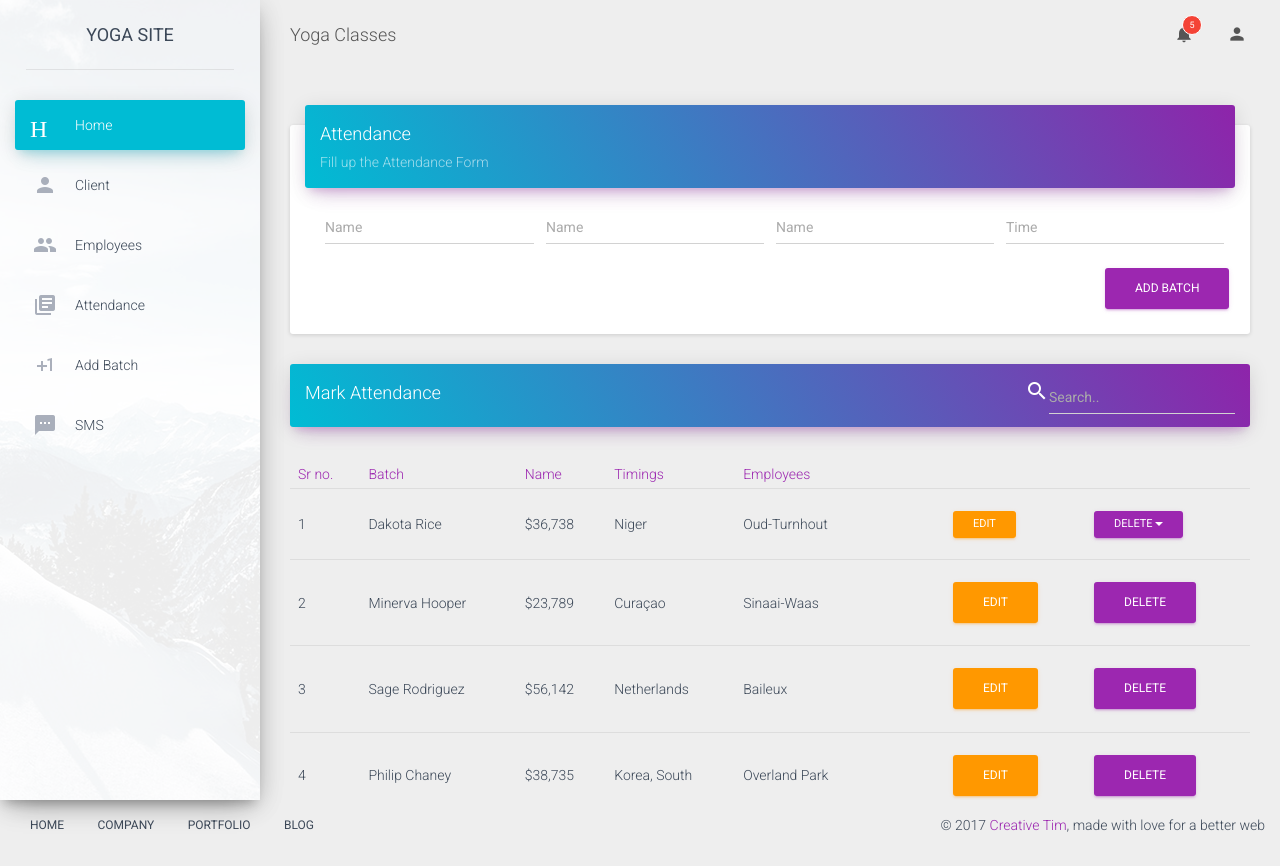
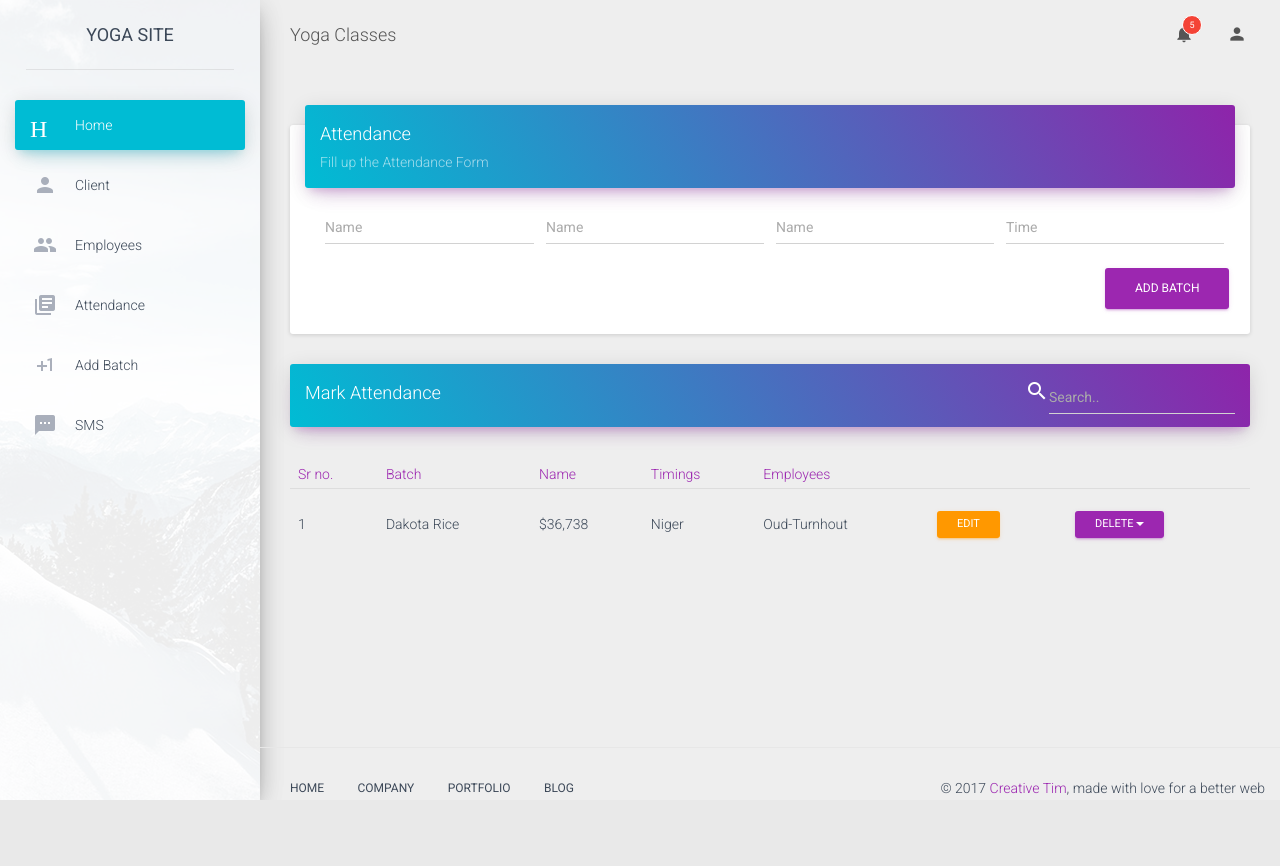
Before and after one commit to NTRsolutions/yogaProject, a PHP site: page /yogaProject/attendance.php in a window 1280 px wide. After the commit the page ends 800 px from the top, so only its background shows below. Run offline with PHP 8.4, Linux system fonts and the light colour scheme; some libraries are stand-ins or nearby versions.

Commit message:
attendance

```diff
--- a/add_batch.php
+++ b/add_batch.php
@@ -17,7 +17,8 @@ $batch_view = $batch->batch_view;
 
     #myInput{
         width:20%;
-        float:right
+        float:right;
+         color:white;
     }
 
     .form-group{
@@ -141,8 +142,7 @@ $result = $conn->query($sql);
 	                                        	<td><?php echo $value->batch_name; ?></td>
 	                                        	<td><?php echo $value->batch_timing; ?></td>
 
-                                                <td><button class="btn btn-sm btn-warning">Edit</button></td>
-
+                                                <td><a href="edit_batch.php" class="btn btn-sm btn-warning">Edit</a></td>
                                                 <td>     <div class="dropdown">
                                                     <button class="btn btn-sm btn-primary dropdown-toggle" type="button" data-toggle="dropdown">Delete
                                                         <span class="caret"></span></button>
--- a/attendance.php
+++ b/attendance.php
@@ -3,7 +3,8 @@
 
     #myInput{
         width:20%;
-        float:right
+        float:right;
+         color:white;
     }
 
     .form-group{
@@ -107,9 +108,7 @@
 	                                        	<td>$36,738</td>
 	                                        	<td>Niger</td>
 	                                        	<td>Oud-Turnhout</td>
-
-                                                  <td><button class="btn btn-sm btn-warning">Edit</button></td>
-
+                                                <td><a href="edit_attendance.php" class="btn btn-sm btn-warning">Edit</a></td>
                                                 <td>     <div class="dropdown">
                                                     <button class="btn btn-sm btn-primary dropdown-toggle" type="button" data-toggle="dropdown">Delete
                                                         <span class="caret"></span></button>
@@ -120,79 +119,17 @@
                                                     </div>
                                                 </td>
                                             </tr>
-	                                        <tr>
-	                                        	<td>2</td>
-	                                        	<td>Minerva Hooper</td>
-	                                        	<td>$23,789</td>
-	                                        	<td>Curaçao</td>
-	                                        	<td>Sinaai-Waas</td>
-
-                                                  <td><button class="btn btn-warning">Edit</button></td>
-
-                                              <td><button class="btn btn-primary">Delete</button></td>
-
-	                                        </tr>
-	                                        <tr>
-	                                        	<td>3</td>
-	                                        	<td>Sage Rodriguez</td>
-	                                        	<td>$56,142</td>
-	                                        	<td>Netherlands</td>
-	                                        	<td>Baileux</td>
-                                                  <td><button class="btn btn-warning">Edit</button></td>
-
-                                              <td><button class="btn btn-primary">Delete</button></td>
-
-	                                        </tr>
-	                                        <tr>
-	                                        	<td>4</td>
-	                                        	<td>Philip Chaney</td>
-	                                        	<td>$38,735</td>
-	                                        	<td>Korea, South</td>
-	                                        	<td>Overland Park</td>
-                                                  <td><button class="btn btn-warning">Edit</button></td>
-
-                                              <td><button class="btn btn-primary">Delete</button></td>
-
-	                                        </tr>
-	                                        <tr>
-	                                        	<td>5</td>
-	                                        	<td>Doris Greene</td>
-	                                        	<td>$63,542</td>
-	                                        	<td>Malawi</td>
-	                                        	<td>Feldkirchen in Kärnten</td>
-                                                  <td><button class="btn btn-warning">Edit</button></td>
-
-                                              <td><button class="btn btn-primary">Delete</button></td>
-
-	                                        </tr>
-	                                        <tr>
-	                                        	<td>6</td>
-	                                        	<td>Mason Porter</td>
-	                                        	<td>$78,615</td>
-	                                        	<td>Chile</td>
-	                                        	<td>Gloucester</td>
-                                                  <td><button class="btn btn-warning">Edit</button></td>
-
-                                              <td><button class="btn btn-primary">Delete</button></td>
-
-	                                        </tr>
                                         </tbody>
                                     </table>
-
 
 
 	                        </div>
                         </div>
                     </div>
 
-
-
-
-
-
          </div>
     </div>
-	        </div>
+
 
 
 
--- a/client.php
+++ b/client.php
@@ -16,6 +16,8 @@
 
         float:right;
     }
+
+
 
 </style>
 
@@ -83,7 +85,7 @@ $client_view = $client->client_view;
                     </div>
                     <div class="card-footer">
                         <div class="stats">
-                            <i class="material-icons">plus_one</i> Add Performance
+                            <i class="material-icons">plus_one</i> Add Payment
                         </div>
                     </div>
                 </div>
--- a/employee.php
+++ b/employee.php
@@ -86,7 +86,7 @@ $employee_view = $employe->employee_view;
 								</div>
 								<div class="card-footer">
 									<div class="stats">
-										<i class="material-icons">plus_one</i> Add Performance
+										<i class="material-icons">plus_one</i> Add Payment
 									</div>
 								</div>
 							</div>
@@ -149,7 +149,7 @@ $employee_view = $employe->employee_view;
 
                </div>
 </div>
-	        </div>
+
 
 
 
```
Also changed, not shown: edit_attendance.php (added, +79 -0 lines), edit_batch.php (added, +62 -0 lines). Lines whose indentation alone changed are shown as unchanged.
